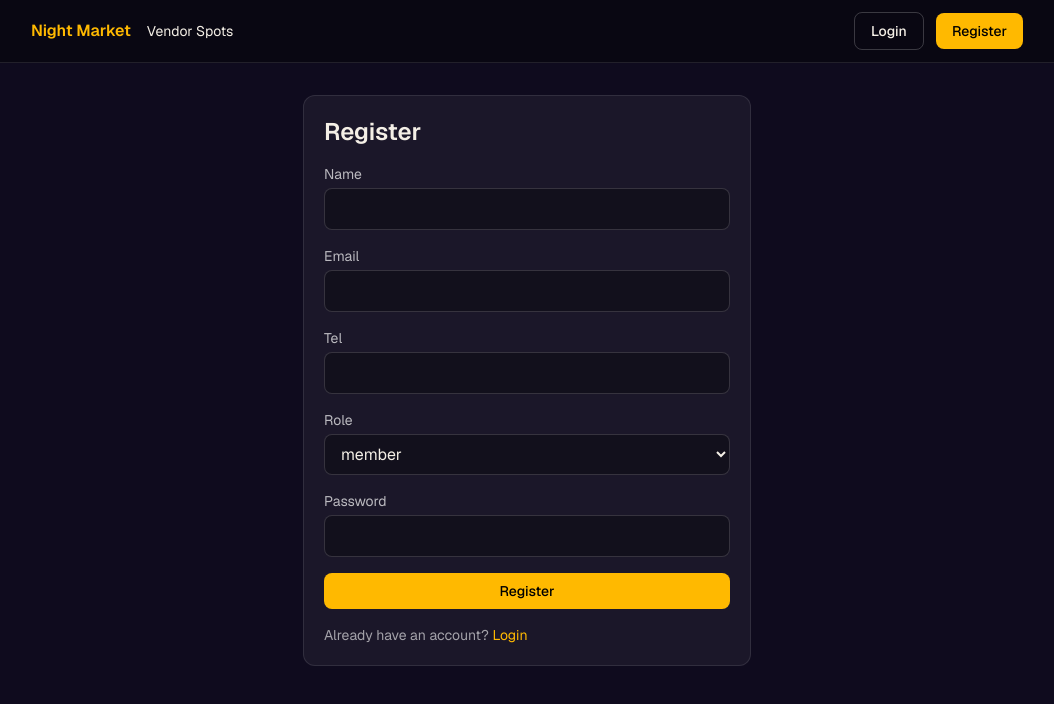
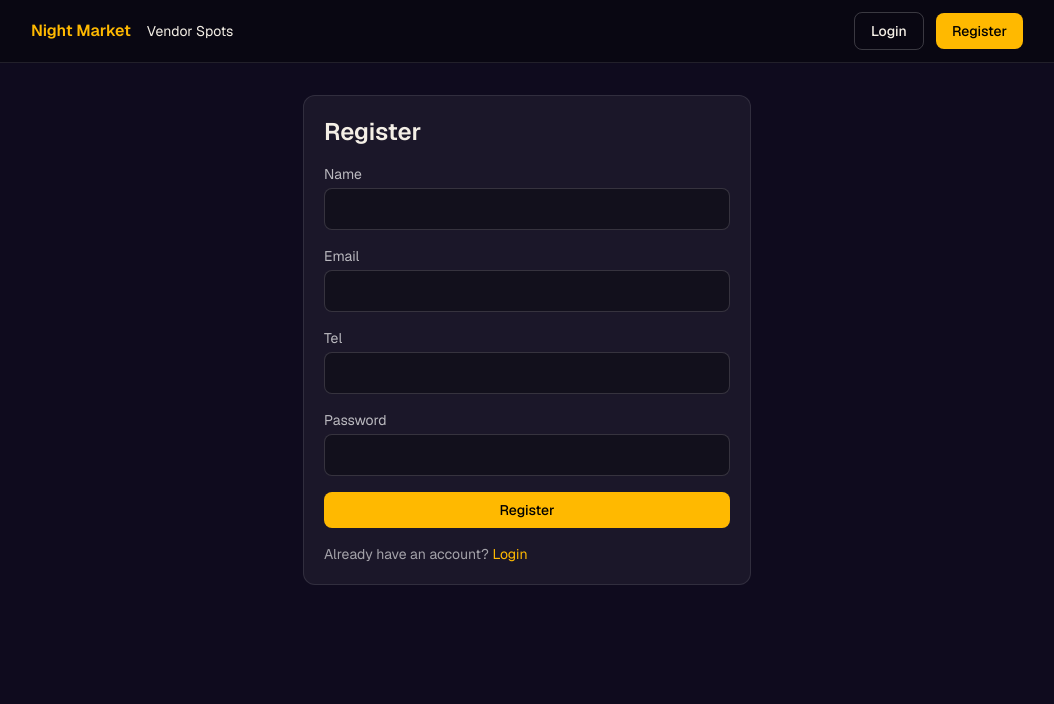
Before and after one commit to dannifyz/pj05-market-vendor-book-web, a Next.js app: page /register in a window 1280 px wide. Shown: the top 704 px of the page, without its empty margins (113-1167 px from the left). Built offline with nearby package versions, Linux system fonts and the light colour scheme; no server answers.

Commit message:
remove role selection from register page

```diff
--- a/src/app/register/page.tsx
+++ b/src/app/register/page.tsx
@@ -47,13 +47,6 @@ export default function RegisterPage() {
         <input id="tel" type="tel" required className="input" value={form.tel} onChange={update("tel")} />
       </div>
       <div>
-        <label className="label" htmlFor="role">Role</label>
-        <select id="role" className="input" value={form.role} onChange={update("role")}>
-          <option value="member">member</option>
-          <option value="admin">admin</option>
-        </select>
-      </div>
-      <div>
         <label className="label" htmlFor="password">Password</label>
         <input id="password" type="password" required minLength={6} className="input" value={form.password} onChange={update("password")} />
       </div>
```
